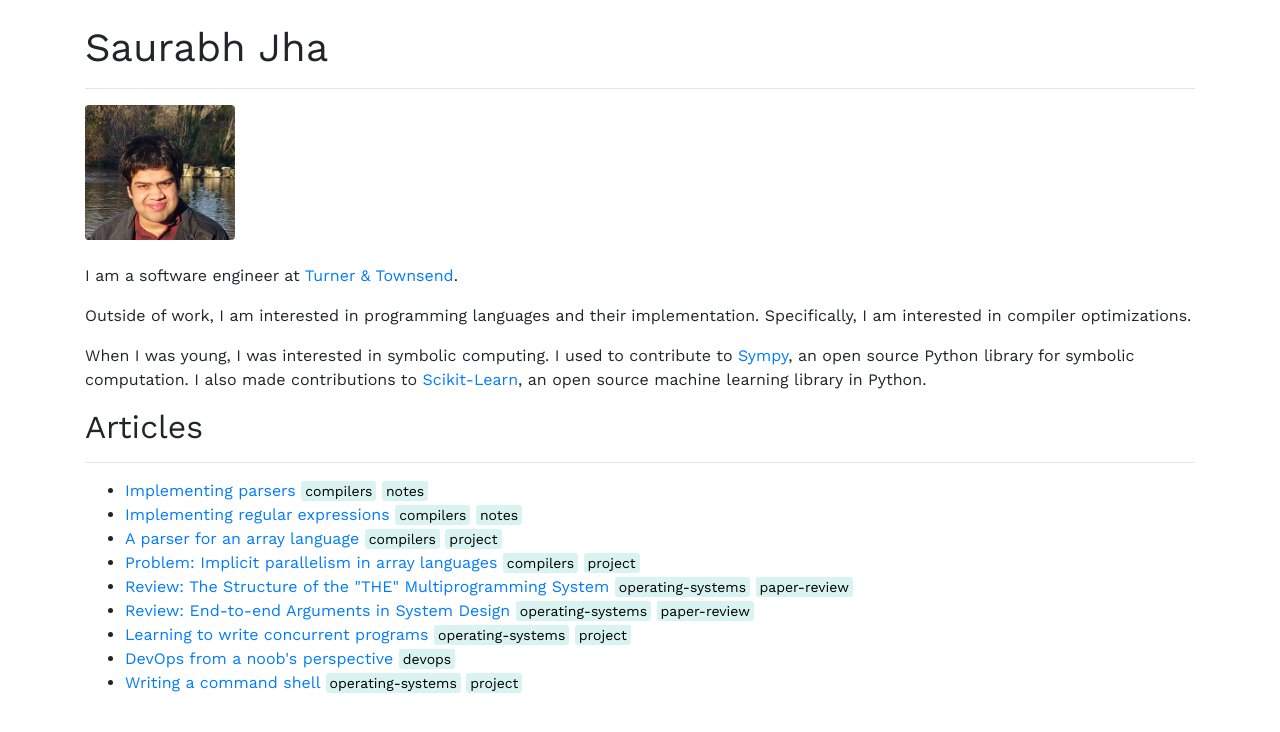
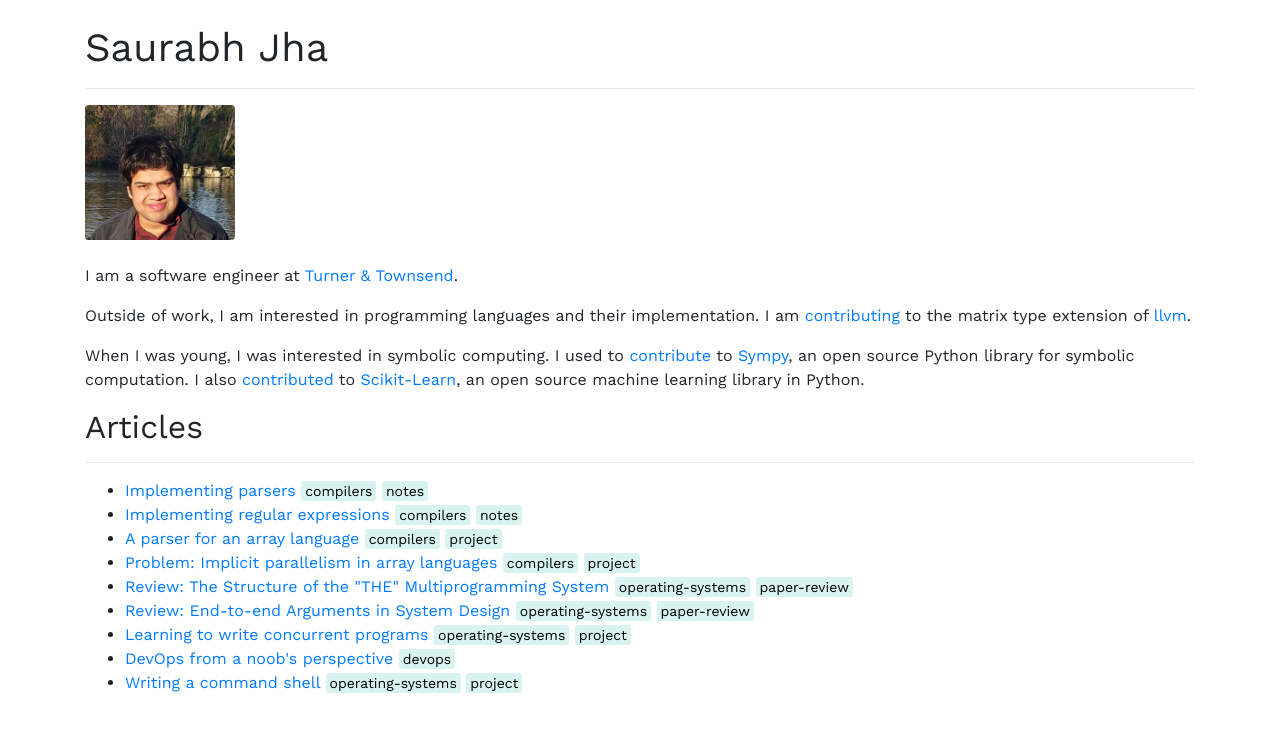
Before and after one commit to SaurabhJha/SaurabhJha.github.io, a Jekyll site: the page built from index.html, in a window 1280 px wide. Shown: the top 732 px of the page. Built offline with Jekyll 4.4.1, drawn with Linux system fonts in a browser that asks for light colours; nearby versions of some CDN libraries; comment, search, counter and statistics services are not loaded.

Commit message:
Update bio to include llvm

```diff
--- a/index.html
+++ b/index.html
@@ -44,14 +44,16 @@ title: Saurabh Jha
           <br/>
           <p>I am a software engineer at <a href="https://www.turnerandtownsend.com/">Turner & Townsend</a>.</p>
           <p>
-            Outside of work, I am interested in programming languages and their implementation. Specifically, I am interested in
-            compiler optimizations.
+            Outside of work, I am interested in programming languages and their implementation. I am
+            <a href="https://github.com/llvm/llvm-project/commits/main?author=SaurabhJha">contributing</a> to the matrix type
+            extension of <a href="https://llvm.org">llvm</a>.
           </p>
           <p>
-            When I was young, I was interested in symbolic computing. I used to contribute to
+            When I was young, I was interested in symbolic computing. I used to
+            <a href="https://github.com/sympy/sympy/commits?author=SaurabhJha">contribute</a> to
             <a href="https://www.sympy.org/en/index.html">Sympy</a>, an open source Python library for symbolic computation.
-            I also made contributions to <a href="https://scikit-learn.org/stable/">Scikit-Learn</a>, an open source machine learning
-            library in Python.
+            I also <a href="https://github.com/scikit-learn/scikit-learn/commits?author=SaurabhJha">contributed</a> to
+            <a href="https://scikit-learn.org/stable/">Scikit-Learn</a>, an open source machine learning library in Python.
           </p>
         </div>
       </div>
```
